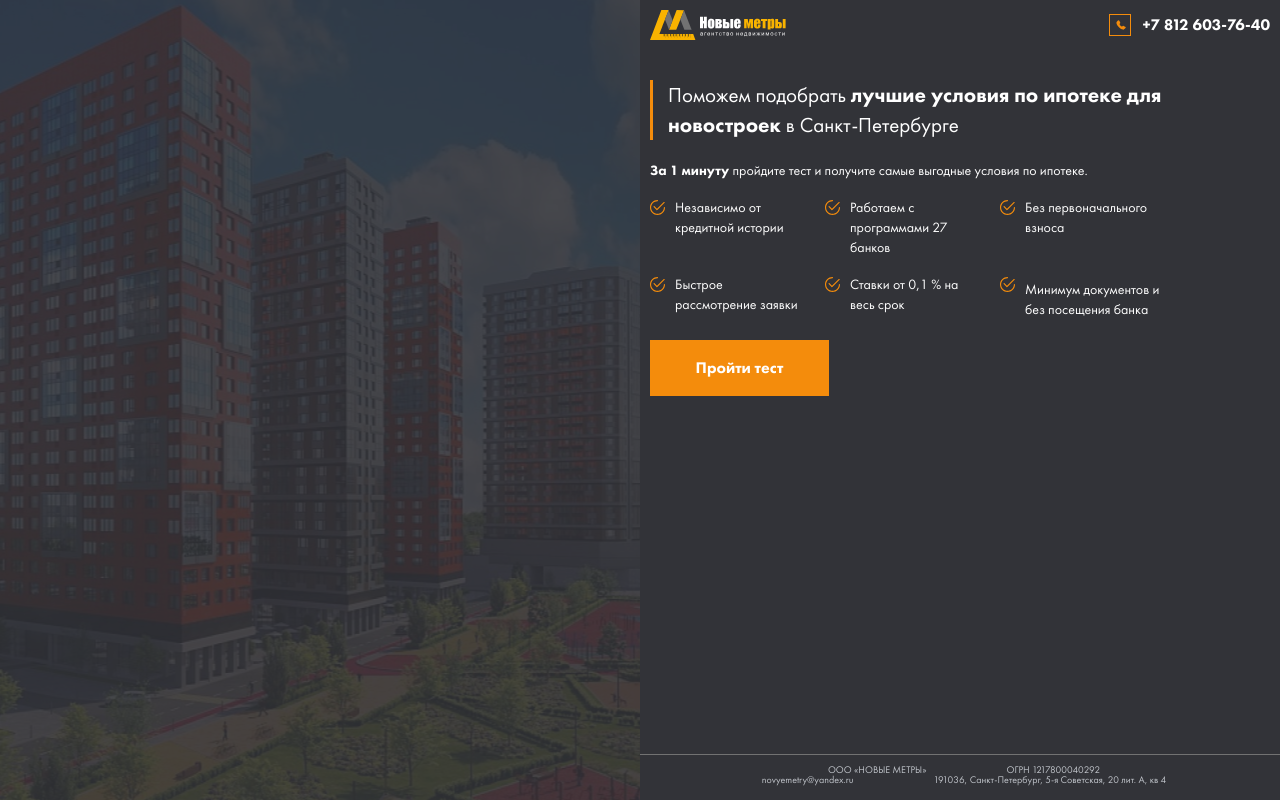
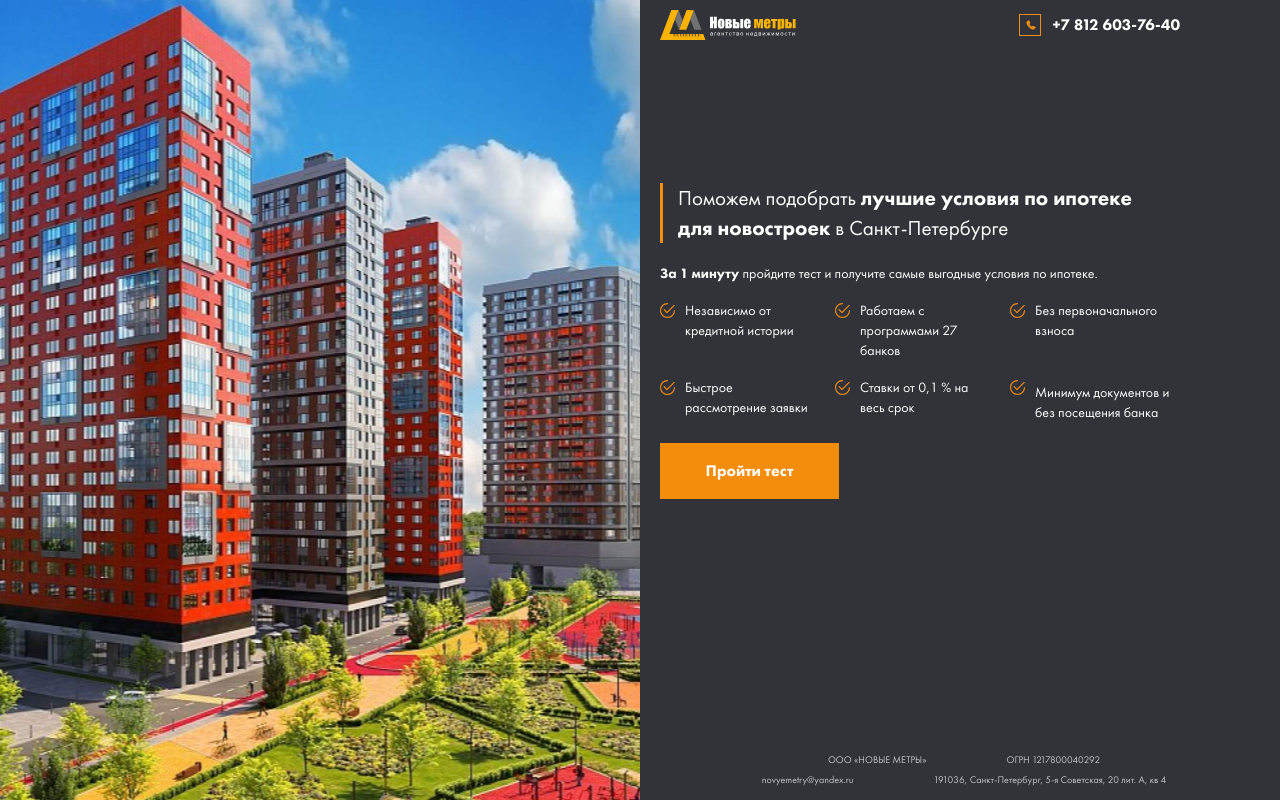
Before and after one commit to kenzaofficial/new-meters, a website: page source/index.html in a window 1280 px wide. Drawn offline with nearby package versions, Linux system fonts and the light colour scheme; files that its build step writes are made by us from their sources.

Commit message:
minor fixes added (#6)

```diff
--- a/source/index.html
+++ b/source/index.html
@@ -12,7 +12,7 @@
 <body>
   <div class="wrapper wrapper--index">
     <header class="header header--halfed">
-      <div class="header__container">
+      <div class="header__container header__container--index">
         <a href="ui-kit.html" class="header__logo">
           <img src="img/mobile/mobile-logo.svg" alt="logo">
         </a>
--- a/source/sass/footer.scss
+++ b/source/sass/footer.scss
@@ -4,8 +4,11 @@
   border-top: 1px solid #727272;
   font-size: 10px;
   color: #c0c4ca;
+
+  @media (min-width: 767px) {
+    border: none;
+  }
 }
-
 
 .footer--halfed {
   @media (min-width: 767px) {
@@ -13,6 +16,7 @@
     margin-left: auto;
   }
 }
+
 
 .footer--test-page {
   display: none;
@@ -30,14 +34,13 @@
 
   @media (min-width:767px) {
     justify-content: center;
-    column-gap: 40px;
+    gap: 10px 40px;
   }
 
   @media (min-width:990px) {
     column-gap: 80px;
   }
 }
-
 
 .footer__copyright {
   padding-top: 8px;
--- a/source/sass/header.scss
+++ b/source/sass/header.scss
@@ -17,14 +17,22 @@
   }
 }
 
+
+
 .header__container {
-
   display: flex;
   justify-content: space-between;
   justify-content: flex-end;
   align-items: center;
   flex-wrap: wrap;
-  gap: 5px 50px;
+  gap: 5px 10px;
+}
+
+.header__container--index {
+  @media (min-width: 1110px) {
+    padding: 0 100px 0 20px;
+    gap: 5px 30px;
+  }
 }
 
 .header__logo {
--- a/source/sass/intro.scss
+++ b/source/sass/intro.scss
@@ -1,12 +1,27 @@
 .intro {
   padding-top: 30px;
   padding-bottom: 57px;
+
+  @media (min-width: 767px) {
+    adding-top: 600px;
+    padding-bottom: 87px;
+  }
+
+  @media (min-width: 990px) {
+    padding: 133px 0;
+  }
 }
 
 .intro--halfed {
   @media (min-width: 767px) {
     width: 50%;
     margin-left: auto;
+  }
+}
+
+.intro__container {
+  @media (min-width: 1110px) {
+    padding: 0 100px 0 20px;
   }
 }
 
--- a/source/sass/style.scss
+++ b/source/sass/style.scss
@@ -24,7 +24,6 @@ $active-color: #f44400;
   width: 100%;
   top: 0;
   left: 0;
-  opacity: 0.1;
 
   @media (min-width: 767px) {
     position: absolute;
```
